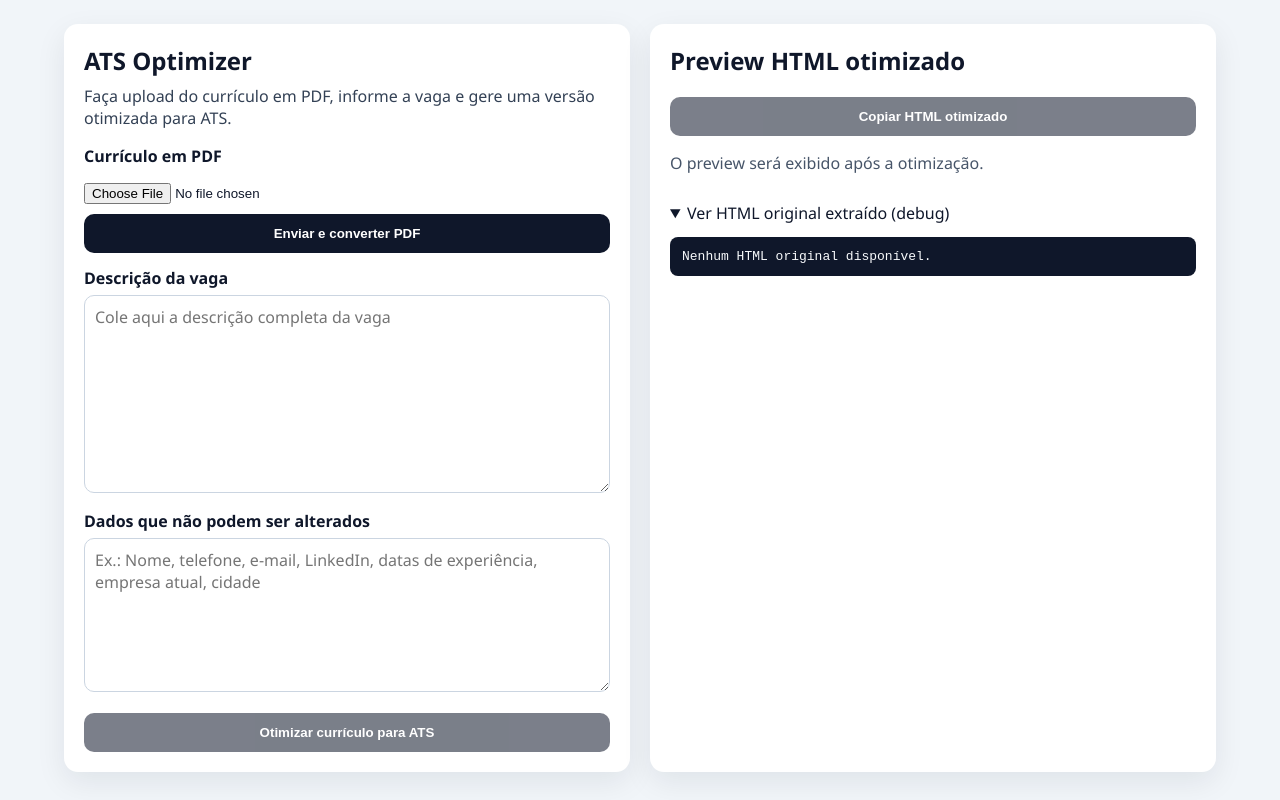
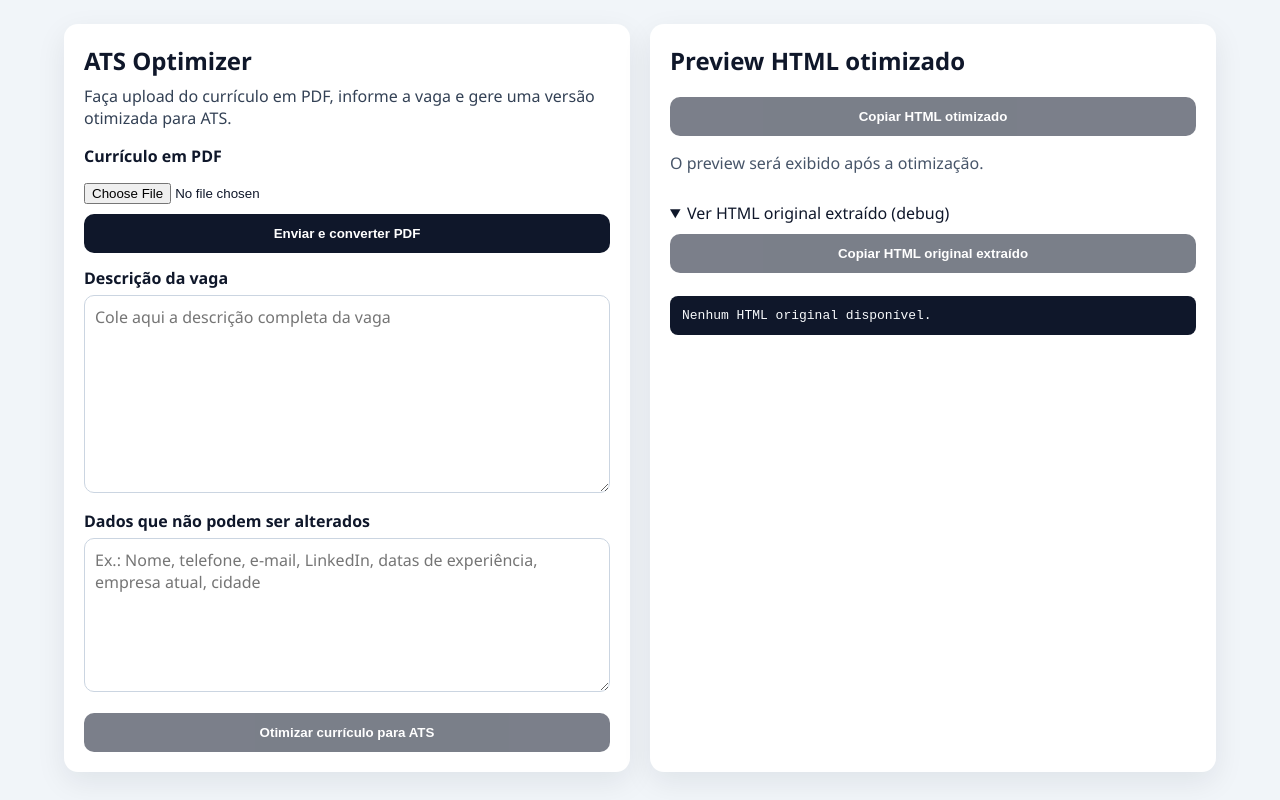
Before and after one commit to Zenx007/ATS-Optimizer-Front, a React (Vite) app: page / in a window 1280 px wide. Both pictures are taken after a click on the heading "Ver HTML original extraído (debug)". Built offline with nearby package versions, Linux system fonts and the light colour scheme; no server answers.

Commit message:
feat: add button to copy extracted original HTML

```diff
--- a/src/App.css
+++ b/src/App.css
@@ -141,6 +141,11 @@ details {
   margin-top: 12px;
 }
 
+.copy-original-button {
+  margin-top: 10px;
+  margin-bottom: 10px;
+}
+
 pre {
   max-height: 220px;
   overflow: auto;
--- a/src/App.tsx
+++ b/src/App.tsx
@@ -166,20 +166,20 @@ function App() {
     }
   };
 
-  const handleCopyOptimizedHtml = async () => {
+  const copyHtmlToClipboard = async (htmlValue: string, label: string) => {
     setCopyMessage('');
     setCopyMessageType('success');
 
-    if (!optimizedHtml.trim()) {
-      setCopyMessage('Nenhum HTML otimizado disponível para copiar.');
+    if (!htmlValue.trim()) {
+      setCopyMessage(`Nenhum ${label} disponível para copiar.`);
       setCopyMessageType('error');
       return;
     }
 
     try {
       if (navigator.clipboard?.writeText) {
-        await navigator.clipboard.writeText(optimizedHtml);
-        setCopyMessage('HTML otimizado copiado para a área de transferência.');
+        await navigator.clipboard.writeText(htmlValue);
+        setCopyMessage(`${label} copiado para a área de transferência.`);
         setCopyMessageType('success');
         return;
       }
@@ -187,14 +187,22 @@ function App() {
       // Fallback abaixo.
     }
 
-    const copiedWithFallback = fallbackCopyToClipboard(optimizedHtml);
+    const copiedWithFallback = fallbackCopyToClipboard(htmlValue);
     if (copiedWithFallback) {
-      setCopyMessage('HTML otimizado copiado para a área de transferência.');
+      setCopyMessage(`${label} copiado para a área de transferência.`);
       setCopyMessageType('success');
     } else {
       setCopyMessage('Não foi possível copiar automaticamente. Tente novamente.');
       setCopyMessageType('error');
     }
+  };
+
+  const handleCopyOptimizedHtml = async () => {
+    await copyHtmlToClipboard(optimizedHtml, 'HTML otimizado');
+  };
+
+  const handleCopyOriginalHtml = async () => {
+    await copyHtmlToClipboard(originalHtml, 'HTML original extraído');
   };
 
   return (
@@ -272,6 +280,14 @@ function App() {
 
         <details>
           <summary>Ver HTML original extraído (debug)</summary>
+          <button
+            type="button"
+            className="copy-original-button"
+            onClick={handleCopyOriginalHtml}
+            disabled={!originalHtml.trim()}
+          >
+            Copiar HTML original extraído
+          </button>
           <pre>{originalHtml || 'Nenhum HTML original disponível.'}</pre>
         </details>
       </section>
```
